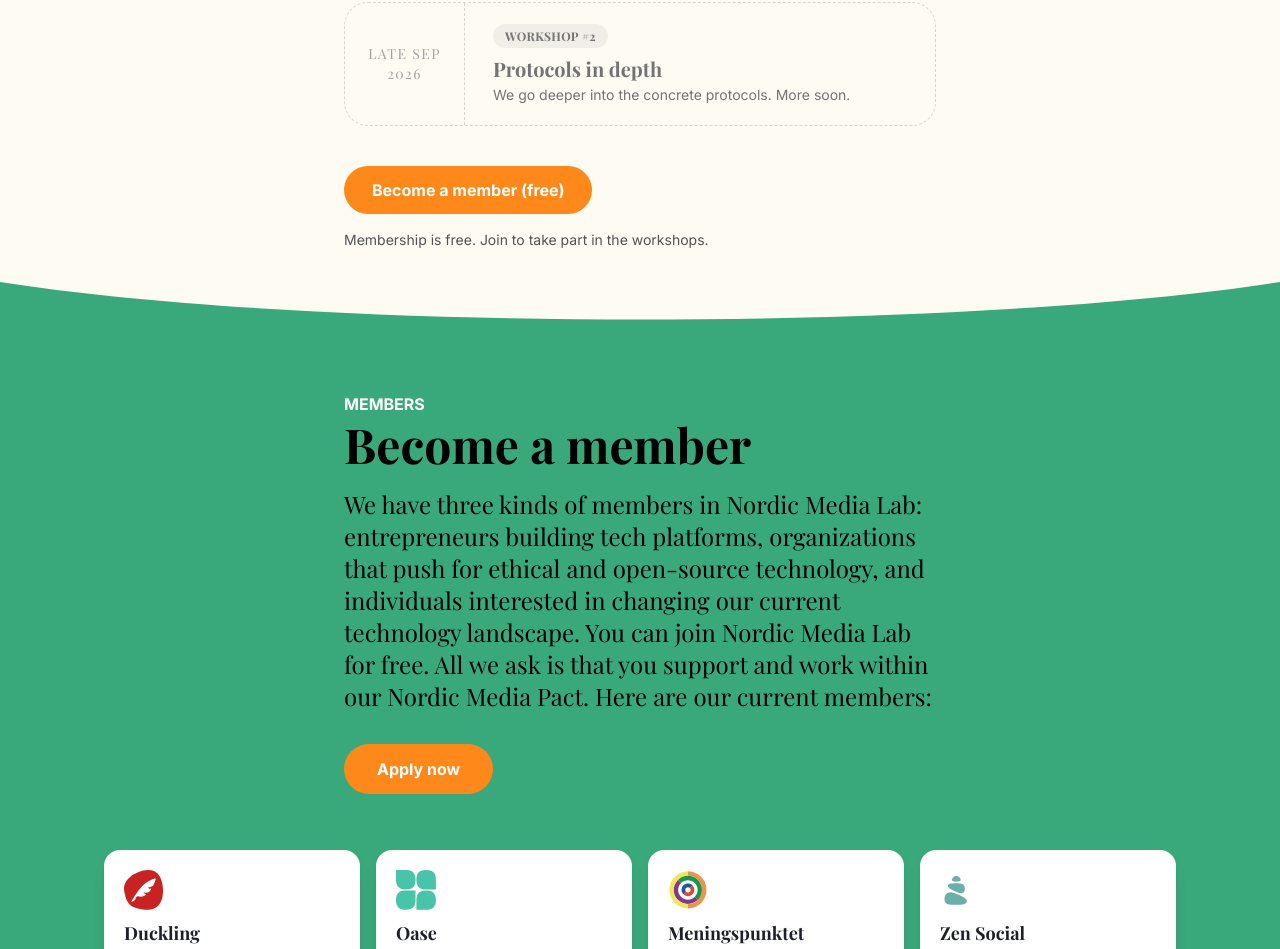
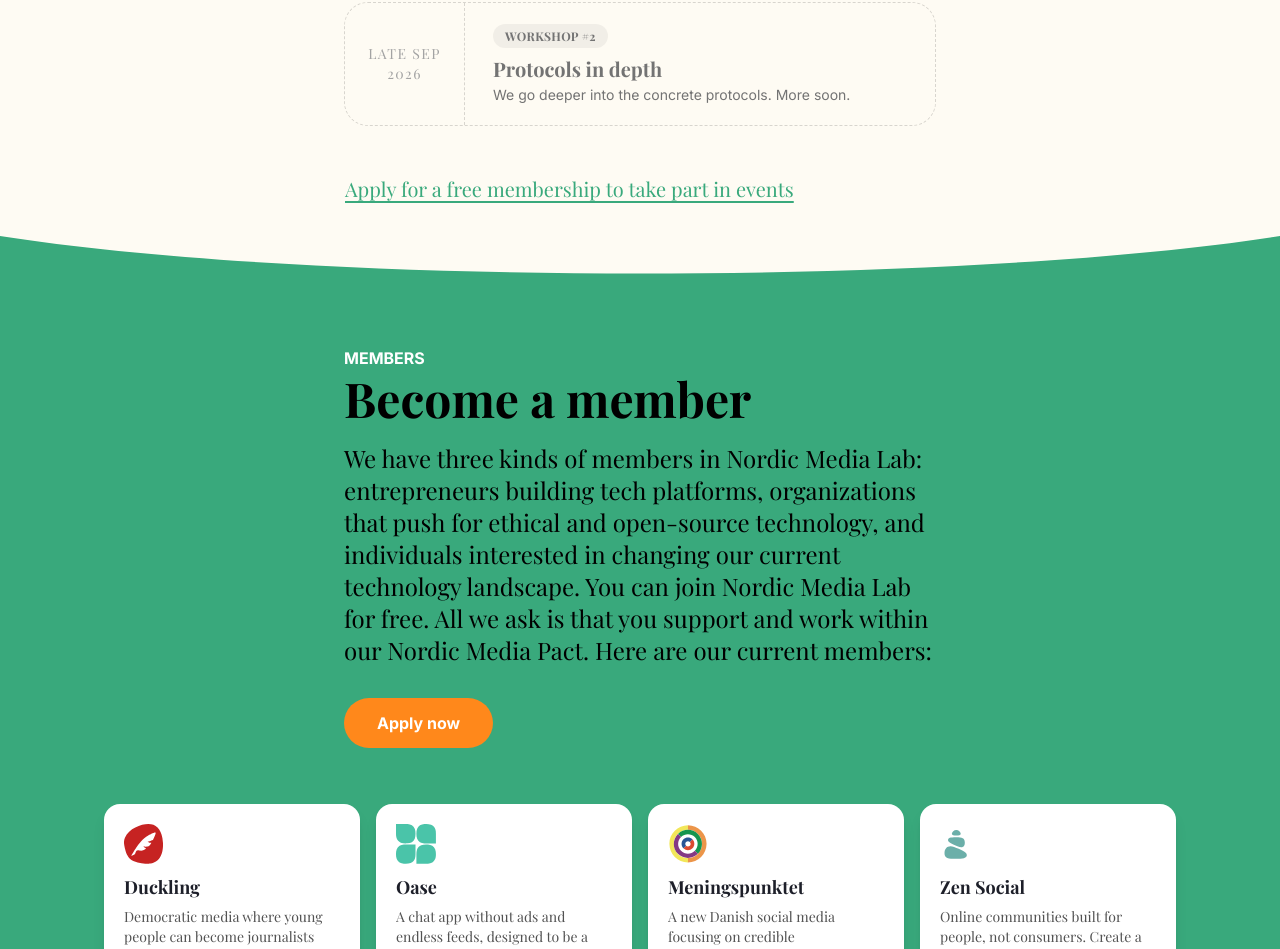
Before and after one commit to jeppeliisberg/nordicmedialab.dk, a React (Vite) app: page / in a window 1280 px wide. Shown: the part 1846-2795 px from the top of the page. Built offline with nearby package versions, Linux system fonts and the light colour scheme.

Commit message:
Events: replace member button with a hyperlink that opens the form

```diff
--- a/src/components/MemberSubmit.jsx
+++ b/src/components/MemberSubmit.jsx
@@ -4,7 +4,7 @@ import { useTranslation } from 'react-i18next';
 const MAX = 120;
 const MAX_PERSONS = 5;
 
-const MemberSubmit = () => {
+const MemberSubmit = ({ variant = 'button', triggerLabel } = {}) => {
   const { t } = useTranslation();
   const [open, setOpen] = useState(false);
   const [type, setType] = useState('platform');
@@ -43,12 +43,23 @@ const MemberSubmit = () => {
 
   return (
     <>
-      <button
-        onClick={() => setOpen(true)}
-        className="bg-[#FF881B] hover:brightness-105 text-white font-semibold font-sans px-8 py-3 rounded-full transition"
-      >
-        {t('submit.applyNow')}
-      </button>
+      {variant === 'link' ? (
+        <button
+          type="button"
+          onClick={() => setOpen(true)}
+          className="font-serif text-lg lg:text-xl text-[#39A97C] underline underline-offset-4 hover:brightness-110 text-left"
+        >
+          {triggerLabel || t('submit.applyNow')}
+        </button>
+      ) : (
+        <button
+          type="button"
+          onClick={() => setOpen(true)}
+          className="bg-[#FF881B] hover:brightness-105 text-white font-semibold font-sans px-8 py-3 rounded-full transition"
+        >
+          {triggerLabel || t('submit.applyNow')}
+        </button>
+      )}
 
       {open && (
         <div
--- a/src/locales/da.json
+++ b/src/locales/da.json
@@ -36,7 +36,8 @@
     "w2title": "Protokoller i dybden",
     "w2note": "Vi går mere i dybden med de konkrete protokoller. Mere information snarest.",
     "ctaButton": "Bliv medlem (gratis)",
-    "ctaNote": "Medlemskab er gratis. Bliv medlem for at deltage i workshopsene."
+    "ctaNote": "Medlemskab er gratis. Bliv medlem for at deltage i workshopsene.",
+    "applyLink": "Ansøg om et gratis medlemskab for at deltage i events"
   },
   "members": {
     "tagline": "Medlemmer",
--- a/src/locales/en.json
+++ b/src/locales/en.json
@@ -36,7 +36,8 @@
     "w2title": "Protocols in depth",
     "w2note": "We go deeper into the concrete protocols. More soon.",
     "ctaButton": "Become a member (free)",
-    "ctaNote": "Membership is free. Join to take part in the workshops."
+    "ctaNote": "Membership is free. Join to take part in the workshops.",
+    "applyLink": "Apply for a free membership to take part in events"
   },
   "members": {
     "tagline": "Members",
--- a/src/views/Main.jsx
+++ b/src/views/Main.jsx
@@ -65,9 +65,8 @@ const Main = () => {
                         </div>
                     </article>
 
-                    <div className="flex flex-wrap items-center gap-4 mt-6">
-                        <a href="#medlemmer" className="bg-[#FF881B] hover:brightness-105 text-white font-semibold font-sans px-7 py-3 rounded-full transition">{t('projects.ctaButton')}</a>
-                        <span className="text-sm text-neutral-600 font-sans">{t('projects.ctaNote')}</span>
+                    <div className="mt-8">
+                        <MemberSubmit variant="link" triggerLabel={t('projects.applyLink')} />
                     </div>
                 </div>
             </section>
```
